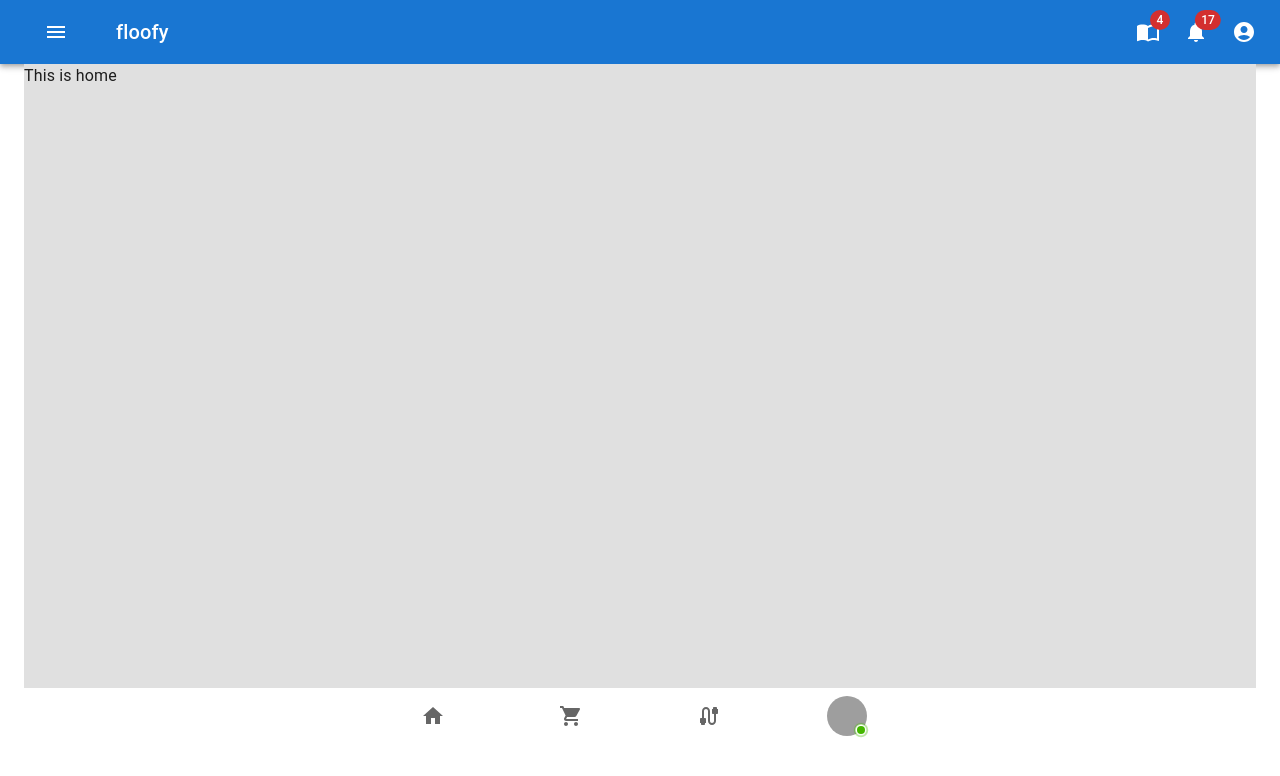
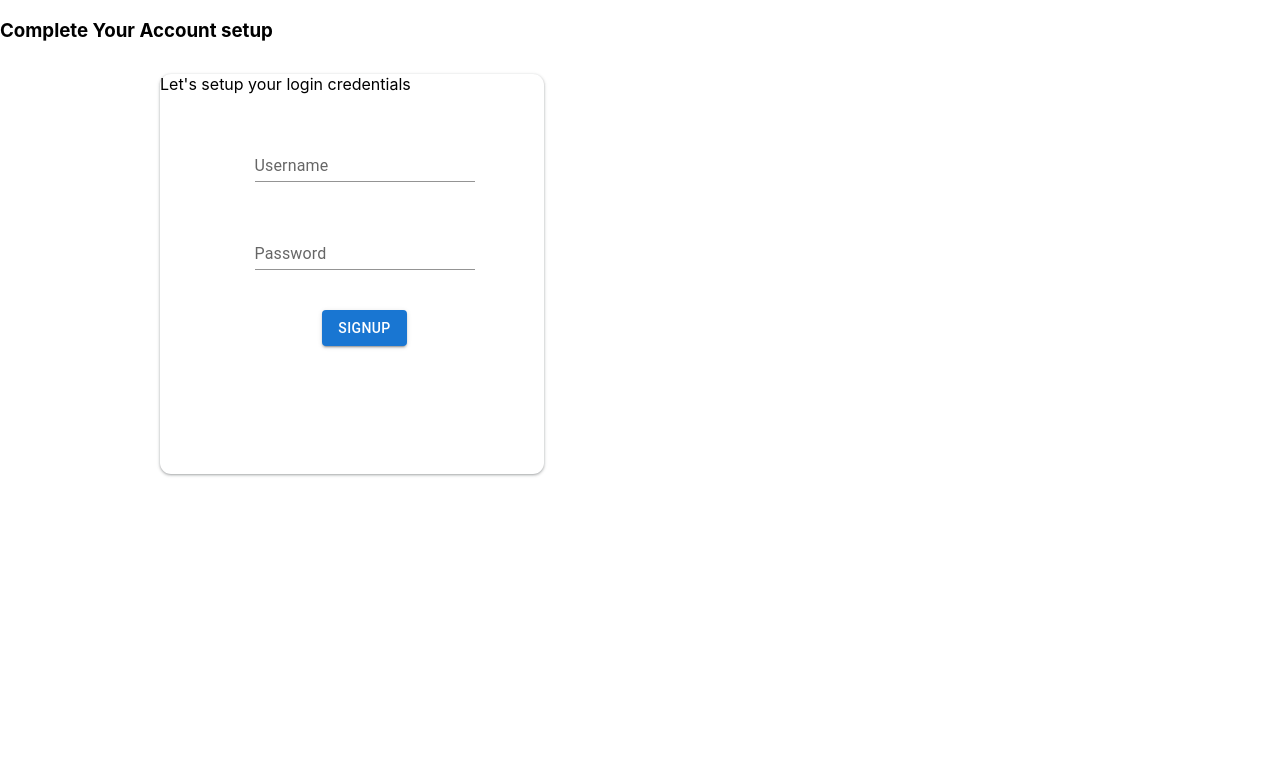
Before and after one commit to SankalpPyFever333/Floofy, a React (Create React App) app in the folder frontend/floofy/: page / in a window 1280 px wide. Shown: the top 776 px of the page. Built offline with nearby package versions, Linux system fonts and the light colour scheme; grey boxes are pictures that could not be loaded.

Commit message:
upon signup successfully, navigate to MainApp

```diff
--- a/frontend/floofy/package.json
+++ b/frontend/floofy/package.json
@@ -26,6 +26,7 @@
     "redux": "^5.0.1",
     "redux-thunk": "^3.1.0",
     "slick-carousel": "^1.8.1",
+    "sweetalert2": "^11.10.2",
     "web-vitals": "^2.1.4"
   },
   "scripts": {
--- a/frontend/floofy/src/App.js
+++ b/frontend/floofy/src/App.js
@@ -11,24 +11,22 @@ import BottomNavBar from './components/BottomNavBar';
 import HomePageContent from './components/HomePageContent';
 import LeftDrawer from './components/LeftDrawer';
 import {BrowserRouter , Routes , Route} from 'react-router-dom';
+import MainApp from './components/MainApp';
 
 
 function App() {
   return (
     <div className="App">
-      {/* <BrowserRouter>
-        <Routes> */}
+      <BrowserRouter>
+        <Routes>
 
-          {/* <Route path='/' element= {<SignupComponent/>} /> */}
+          <Route path='/' element= {<SignupComponent/>} />
+          <Route path='/MainApp' element={<MainApp/>} />
 
-          {/* <Route path='/' element= {<ShowCommonForm/>} />
         </Routes>
-      </BrowserRouter> */}
-      <App_Bar />
-      {/* <LeftDrawer/> */}
-      <div className="content">
-        <HomePageContent/>
-      </div>
+      </BrowserRouter>
+
+
 
     </div>
   );
--- a/frontend/floofy/src/AutherizationModule/SignLogComp.jsx
+++ b/frontend/floofy/src/AutherizationModule/SignLogComp.jsx
@@ -1,11 +1,11 @@
-import React from 'react'
+import React, { useState } from 'react'
 import "./Signup.css";
 import AccountCircle from '@mui/icons-material/AccountCircle';
 import Box from '@mui/material/Box';
 import Visibility from '@mui/icons-material/Visibility';
 import VisibilityOff from '@mui/icons-material/VisibilityOff';
 import InputAdornment from '@mui/material/InputAdornment';
-
+import Button from '@mui/material/Button';
 import FilledInput from '@mui/material/FilledInput';
 import IconButton from '@mui/material/IconButton';
 
@@ -13,31 +13,84 @@ import FormControl from '@mui/material/FormControl';
 import InputLabel from '@mui/material/InputLabel';
 import "./Signup.css"
 import TextField from '@mui/material/TextField';
+
+import { useNavigate } from 'react-router-dom';
+import Swal from 'sweetalert2';
+
 function SignLogComp() {
-
+      const [username , setUsername] = useState('');
+      const[password , setPassword] = useState('');
       const [showPassword, setShowPassword] = React.useState(false);
-
+      const navigate = useNavigate();
       const handleClickShowPassword = () => setShowPassword((show) => !show);
 
       const handleMouseDownPassword = (event) => {
             event.preventDefault();
       };
 
+      const addUserSignupDetails =  async (e)=>{
+            e.preventDefault()
+            try {
+                  const response = await fetch("http://localhost:3000/api/addLoginCredentialsOfuser" , {
+                  method:'POST',
+                  headers:{
+                              'Content-Type':'application/json'
+                        },
+                  body: JSON.stringify({username:username , password:password})
+                  })
+
+                  if(response.ok){
+                        Swal.fire({
+                              position: "center",
+                              icon: "success",
+                              title: "Details saved successfully",
+                              showConfirmButton: false,
+                              timer: 1500
+                        });
+                        navigate("/MainApp")
+                  }
+                  else{
+                        throw new Error("Something went wrong!")
+
+                  }
+
+                  const data = await response.json();
+                  console.log(data)
+
+
+
+            } catch (error) {
+                  console.log(error)
+            }
+
+      }
+
+
 
       return (
             <div>
                   <span>Let's setup your login credentials</span>
                   <div className="inputFields">
-                    <Box sx={{ display: 'flex', alignItems: 'flex-end' }}>
-                          <AccountCircle sx={{ color: 'action.active', mr: 1, my: 0.5 }} />
-                          <TextField id="input-with-sx" label="Username" variant="standard" />
+                        <Box sx={{ display: 'flex', flexDirection:"column",  alignItems:'center' }}>
+                              {/* <AccountCircle sx={{ color: 'action.active', mr: 1, my: 0.5 }} /> */}
+                              <TextField  style={{margin:"20px"}} id="input-with-sx" name='username' label="Username" variant="standard" onChange={(username) =>{
+                                    setUsername(username.target.value)
+                              }} />
+                              <TextField style={{ margin: "20px" }} id="input-with-sx" name='password' type='password' label="Password" variant="standard" onChange={(password) =>{
+                                    setPassword(password.target.value)
+                              }} />
+                              <Button variant="contained" onClick={addUserSignupDetails} style={{ margin: "20px" }} >Signup</Button>
                         </Box>
 
-                    <FormControl sx={{ m: 2, width: '25ch' }} variant="standard">
+                        {/* <FormControl sx={{ m: 2, width: '25ch' }} variant="standard">
                               <InputLabel htmlFor="filled-adornment-password">Password</InputLabel>
                               <FilledInput
                                     id="filled-adornment-password"
                                     type={showPassword ? 'text' : 'password'}
+                                    name='password'
+                                    onChange={(password) =>{
+                                          setPassword(password)
+                                    }}
                                     // sx prop for hiding the default visibility toggle.
                                     sx={{
                                           '& input[type="password"]::-ms-reveal': {
@@ -60,8 +113,10 @@ function SignLogComp() {
                                                 </IconButton>
                                           </InputAdornment>
                                     }
-                          />
-                    </FormControl>
+                              /> */}
+
+
+                        {/* </FormControl> */}
                   </div>
             </div>
       )
--- a/frontend/floofy/src/AutherizationModule/SignupComponent.jsx
+++ b/frontend/floofy/src/AutherizationModule/SignupComponent.jsx
@@ -12,14 +12,15 @@ function SignupComponent() {
       <div className="stepComplete">
             <h3>Complete Your Account setup</h3>
       </div>
-      <div className="stepperContaiiner">
+      {/* <div className="stepperContaiiner">
             <span>steps to complete</span>
             <SignupStepper/>
-      </div>
+      </div> */}
       <div className="logincinfo">
         <SignLogComp/>
-        {/* <PickAvatarComp/> */}
-        {/* <WhatDefineYou/> */}
+        {/* below two cmponents will render when user click on the next button in the Stepper */}
+        {/* <PickAvatarComp/>
+        <WhatDefineYou/> */}
       </div>
     </div>
   )
--- /dev/null
+++ b/frontend/floofy/src/components/MainApp.jsx
@@ -0,0 +1,18 @@
+import React from 'react'
+import App_Bar from './App_Bar'
+import LeftDrawer from './LeftDrawer'
+import HomePageContent from './HomePageContent'
+
+function MainApp() {
+      return (
+            <div>
+                  <App_Bar />
+                  <LeftDrawer />
+                  <div className="content">
+                        <HomePageContent />
+                  </div>
+            </div>
+      )
+}
+
+export default MainApp
--- a/frontend/floofy/src/index.js
+++ b/frontend/floofy/src/index.js
@@ -7,6 +7,7 @@ import reportWebVitals from './reportWebVitals';
 const root = ReactDOM.createRoot(document.getElementById('root'));
 root.render(
   <React.StrictMode>
+
     <App />
   </React.StrictMode>
 );
```
Also changed, not shown: 1 other file (tests, documents, lock files or other folders). Lines whose indentation alone changed are shown as unchanged.
